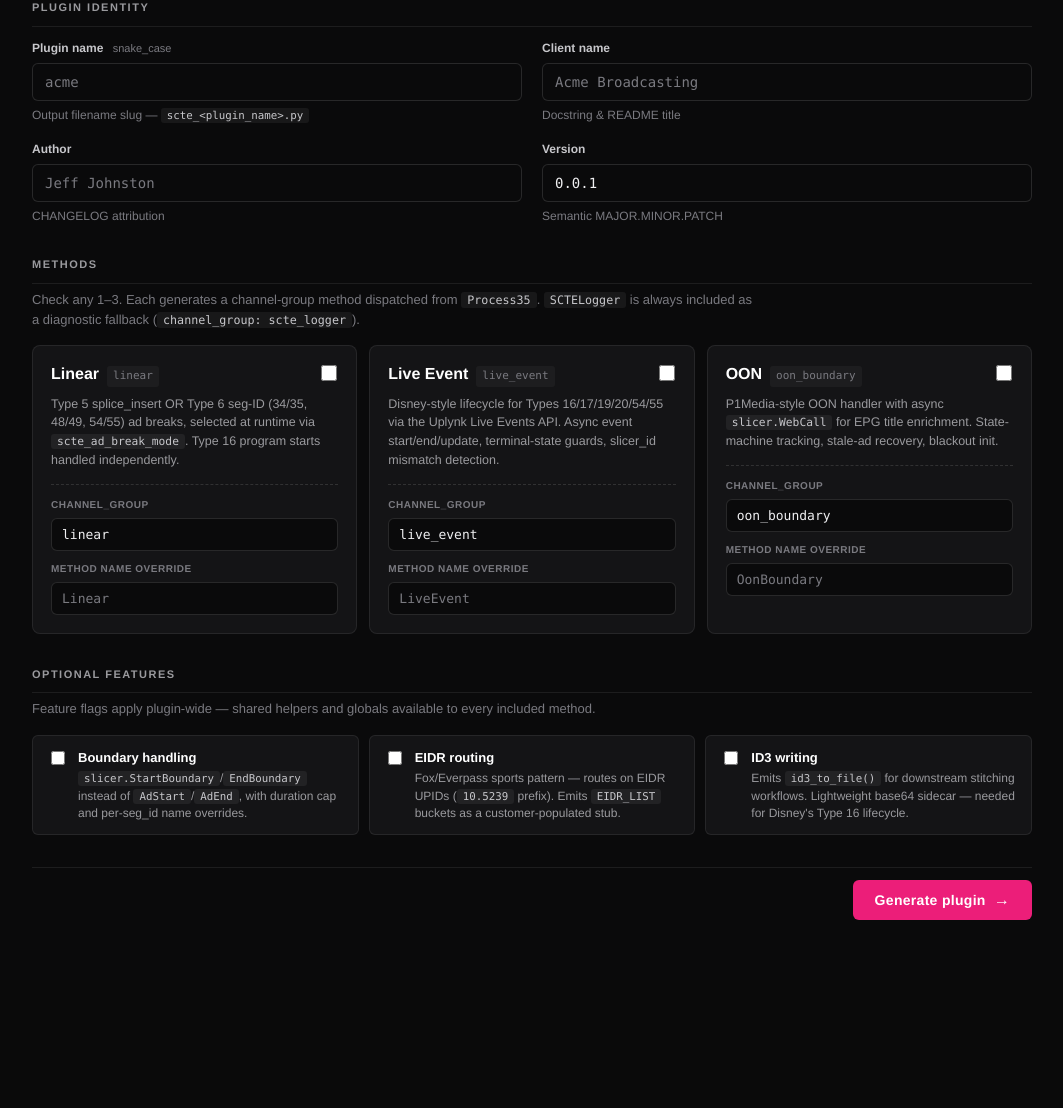
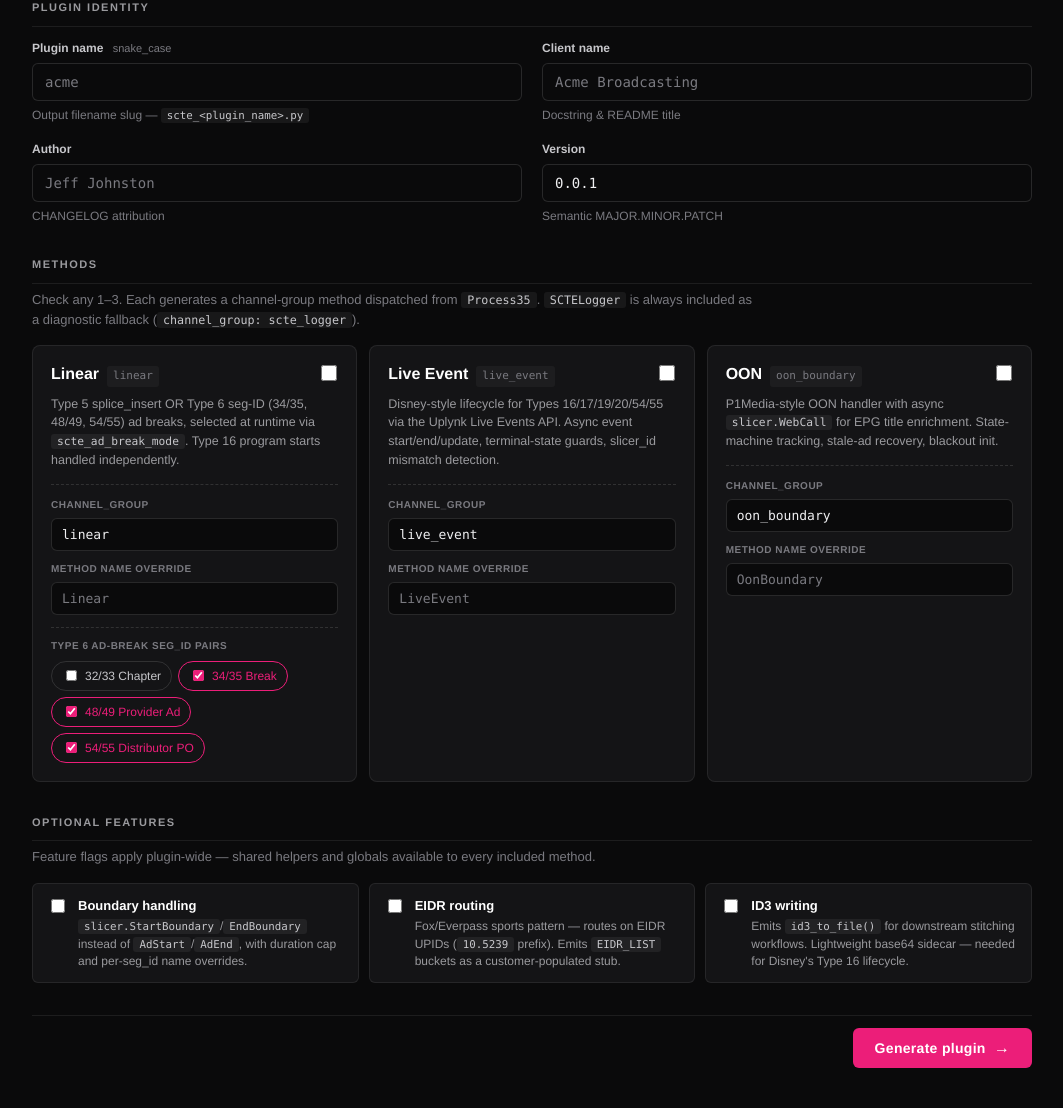
Before and after one commit to jj358mhz/scte-plugin-generator, a Flask app: page / in a window 1280 px wide. Shown: the part 216-1324 px from the top of the page, without its empty margins (108-1171 px from the left). Before the commit the page ends 1136 px from the top, so only its background shows below. Run offline with Flask 3, Linux system fonts and the light colour scheme.

Commit message:
Add Type 6 seg_id pair selection to Linear method card

```diff
--- a/app.py
+++ b/app.py
@@ -65,24 +65,12 @@ def parse_methods_from_form(form) -> list[dict[str, str]]:
     """
     Extract selected methods from POSTed form data.
 
-    Expected form fields (per preset):
-        include_linear         (checkbox, presence = True)
-        channel_group_linear   (text, default 'linear')
-        method_name_linear     (text, optional override; default = PascalCase)
-
-        include_live_event
-        channel_group_live_event
-        method_name_live_event
-
-        include_oon
-        channel_group_oon
-        method_name_oon
+    For the linear preset, also captures:
+        seg_id_pairs (list[tuple]) — which Type 6 seg_id pairs to handle.
+        Defaults to (34/35, 48/49, 54/55) if no pairs selected.
 
     Returns:
-        list of {'preset', 'channel_group', 'name'} dicts, one per checked box.
-
-    Raises:
-        ValueError: on invalid channel_group (must be snake_case).
+        list of {'preset', 'channel_group', 'name', ...} dicts.
     """
     methods = []
     for preset in ('linear', 'live_event', 'oon'):
@@ -96,11 +84,30 @@ def parse_methods_from_form(form) -> list[dict[str, str]]:
             )
         name_override = (form.get(f'method_name_{preset}') or '').strip()
         name = name_override or snake_to_pascal(channel_group)
-        methods.append({
+        entry = {
             'preset': preset,
             'channel_group': channel_group,
             'name': name,
-        })
+        }
+        if preset == 'linear':
+            pairs = []
+            if form.get('seg_pair_32_33') == 'on':
+                pairs.append((32, 33, 'Chapter'))
+            if form.get('seg_pair_34_35') == 'on':
+                pairs.append((34, 35, 'Break'))
+            if form.get('seg_pair_48_49') == 'on':
+                pairs.append((48, 49, 'Provider Advertisement'))
+            if form.get('seg_pair_54_55') == 'on':
+                pairs.append((54, 55, 'Distributor Placement Opportunity'))
+            # Default: 34/35 + 48/49 + 54/55 if nothing selected
+            if not pairs:
+                pairs = [
+                    (34, 35, 'Break'),
+                    (48, 49, 'Provider Advertisement'),
+                    (54, 55, 'Distributor Placement Opportunity'),
+                ]
+            entry['seg_id_pairs'] = pairs
+        methods.append(entry)
     return methods
 
 
--- a/static/style.css
+++ b/static/style.css
@@ -448,3 +448,50 @@ code {
 .btn-primary:hover .btn-arrow {
     transform: translateX(2px);
 }
+
+/* --- Method options (seg_id pair chips) --- */
+.method-options {
+    margin-top: 12px;
+    padding-top: 10px;
+    border-top: 1px dashed var(--border-strong);
+}
+
+.options-label {
+    font-size: 10px;
+    font-weight: 700;
+    letter-spacing: 0.5px;
+    text-transform: uppercase;
+    color: var(--text-faint);
+    margin-bottom: 8px;
+}
+
+.options-chips {
+    display: flex;
+    flex-wrap: wrap;
+    gap: 6px;
+}
+
+.chip {
+    display: inline-flex;
+    align-items: center;
+    gap: 5px;
+    padding: 5px 10px;
+    border: 1px solid var(--border-strong);
+    border-radius: 20px;
+    font-size: 12px;
+    color: var(--text-muted);
+    cursor: pointer;
+    transition: border-color 0.15s, color 0.15s;
+}
+
+.chip:has(input:checked) {
+    border-color: var(--accent);
+    color: var(--accent);
+}
+
+.chip input[type="checkbox"] {
+    width: 11px;
+    height: 11px;
+    accent-color: var(--accent);
+    cursor: pointer;
+}
--- a/templates/form.html
+++ b/templates/form.html
@@ -110,6 +110,27 @@
                                    pattern="[A-Z][A-Za-z0-9]*" placeholder="Linear">
                         </div>
                     </div>
+                    <div class="method-options">
+                    <div class="options-label">Type 6 ad-break seg_id pairs</div>
+                    <div class="options-chips">
+                        <label class="chip">
+                            <input type="checkbox" name="seg_pair_32_33" value="on">
+                            <span>32/33 Chapter</span>
+                        </label>
+                        <label class="chip">
+                            <input type="checkbox" name="seg_pair_34_35" value="on" checked>
+                            <span>34/35 Break</span>
+                        </label>
+                        <label class="chip">
+                            <input type="checkbox" name="seg_pair_48_49" value="on" checked>
+                            <span>48/49 Provider Ad</span>
+                        </label>
+                        <label class="chip">
+                            <input type="checkbox" name="seg_pair_54_55" value="on" checked>
+                            <span>54/55 Distributor PO</span>
+                        </label>
+                    </div>
+                </div>
                 </label>
 
                 {# --- Live Event method --- #}
```
